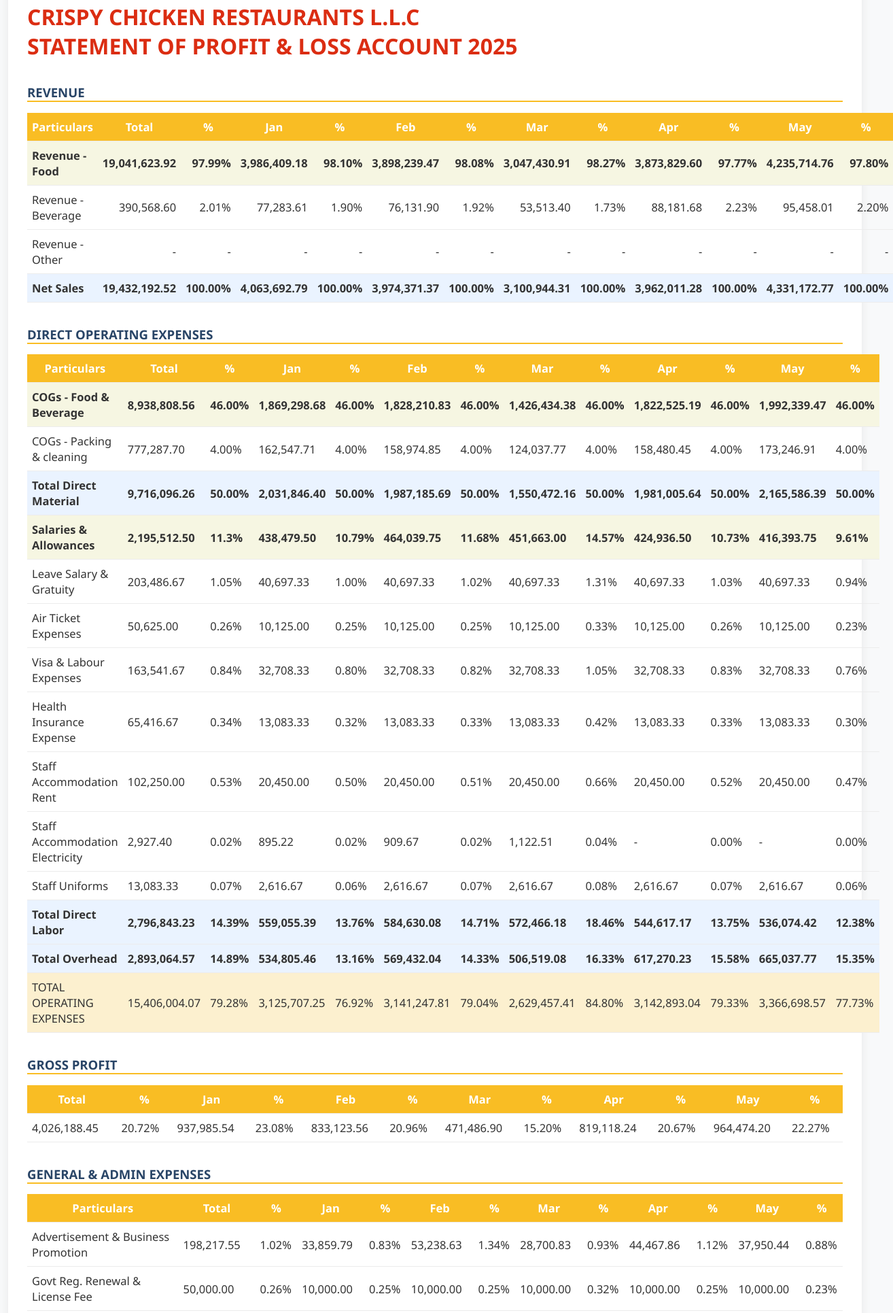
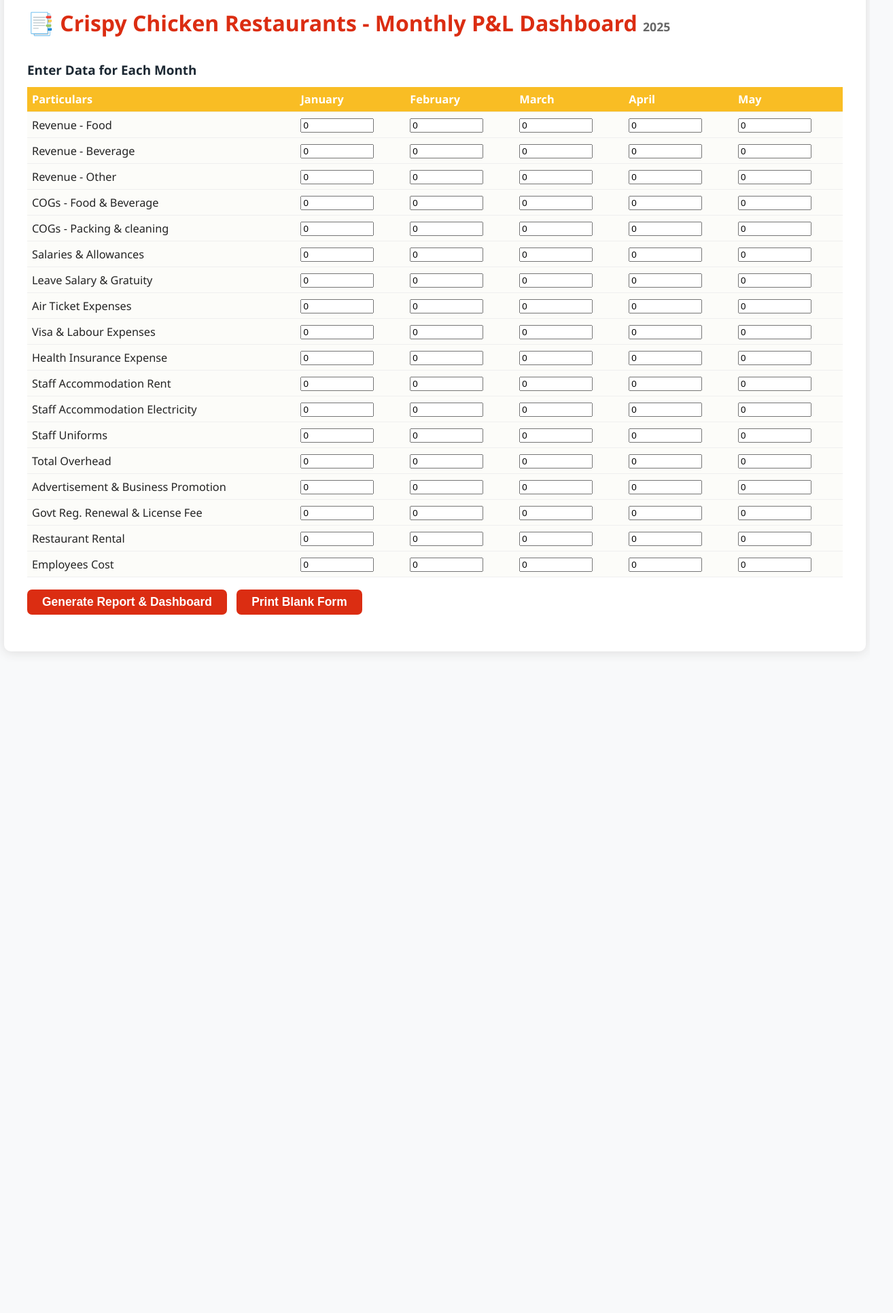
Before and after one commit to annmangune1997-byte/STATEMENT-OF-PROFIT-LOSS-ACCOUNT-2025, a plain HTML site: page index.html in a window 1280 px wide. Shown: the part 81-2012 px from the top of the page at 68% size, 1314 px wide, since content can reach past the window. After the commit the page ends 1077 px from the top, so only its background shows below. Drawn offline with Linux system fonts and the light colour scheme.

Commit message:
Update title and styles for P&L dashboard

```diff
--- a/index.html
+++ b/index.html
@@ -2,154 +2,184 @@
 <html lang="en">
 <head>
   <meta charset="UTF-8">
-  <title>CRISPY CHICKEN RESTAURANTS L.L.C - P&L Statement 2025</title>
+  <title>Crispy Chicken Restaurants - Monthly P&L Dashboard 2025</title>
   <meta name="viewport" content="width=device-width, initial-scale=1.0">
   <style>
-    body { font-family: 'Segoe UI', Arial, sans-serif; margin: 0; background: #f8f9fa; color: #333;}
-    .container { max-width: 1200px; margin: 35px auto; padding: 28px; background: #fff; border-radius: 8px; box-shadow: 0 2px 14px #e7e7e7;}
-    h1 { color: #db2d12; margin-bottom:14px; font-size:2em;}
-    h2 { border-bottom: 2px solid #f9bd24; color: #294567; margin-top:34px; font-size: 1.16em; }
-    table {border-collapse:collapse; width:100%; margin-bottom:24px;}
-    th, td {padding:9px 7px;border-bottom:1px solid #ececec; font-size:1.03em;}
-    th {background: #f9bd24; color: #fff;}
-    tr.section-title td {font-weight:bold;background: #f6f6e2;}
-    tr.total td {font-weight:bold; background: #eaf3ff;}
-    tr.highlight td {background: #fcf0cf;}
-    .number, .pct { text-align:right;}
-    .highlight-green {color: #228c22;}
-    .highlight-red {color: #bb2c1e;}
-    .footer {margin-top:34px;text-align:center;color:#db2d12;}
-    .notes {margin:20px 0; background:#eafbe9;color:#226d40;border-radius:8px;padding:14px;}
-    @media (max-width:900px){.container{padding:11px;}th,td{font-size:.98em;}}
-    @media (max-width:600px){table{font-size:0.92em;}.container{padding:4px;}}
+    body { font-family: 'Segoe UI', 'Roboto', Arial, sans-serif; margin: 0; background: #f8f9fa; color: #232323; }
+    .container { max-width: 1200px; margin: 38px auto; padding: 34px; background: #fff; border-radius: 10px; box-shadow: 0 2px 16px #dedede;}
+    h1 { color: #db2d12; margin-bottom: 18px;}
+    h2 { font-size: 1.18em; color: #1c2833; margin:24px 0 4px 0;}
+    .input-section { margin:35px 0 20px 0;}
+    .input-table {border-collapse:collapse;width:100%;margin-top:12px;}
+    .input-table th, .input-table td {padding:7px 7px;border-bottom:1px solid #efefef;font-size:1.02em;background:#fcfcf9;}
+    .input-table th {background: #f9bd24; color: #fff; text-align:left;}
+    .input-table input {width:100px;}
+    .btn-group {margin-top:18px;}
+    button { background:#db2d12; color:#fff; font-weight:700; padding:8px 22px; border-radius:7px; border:none; cursor:pointer; font-size:1.09em; margin-right:10px;}
+    button[disabled] {background:#eda899;}
+    .dashboard {background:#eaf3ff;border-radius:8px;padding:24px;margin-top:32px;}
+    .dashboard h2 {margin-top:0;}
+    .dashboard-table {border-collapse:collapse;width:100%;margin-bottom:22px;}
+    .dashboard-table th, .dashboard-table td {padding: 8px 7px; border-bottom:1px solid #ececec;}
+    .dashboard-table th {background: #f9bd24; color: #fff;}
+    .dashboard-table tr.total td {font-weight:bold;background: #fcf0cf;}
+    .dashboard-table tr.highlight td {background: #e8f2d1;font-weight:bold;}
+    .highlight-green {color:#228c22;font-weight:bold;}
+    .key-notes {margin:16px 0; padding:13px; background:#f6f7e8; color:#404120; border-radius:7px;}
+    @media (max-width:900px) {
+      .container{padding:9px;}
+      .input-table th,.input-table td,.dashboard-table th,.dashboard-table td{font-size:.97em;}
+    }
+    @media (max-width:600px) {
+      table, .dashboard-table {font-size:0.85em;}
+      .container{padding:2px;}
+    }
   </style>
+  <script>
+    // Default row config
+    const months = ["January","February","March","April","May"];
+    const categories = [
+      {label:"Revenue - Food", group:"revenue", default:[0,0,0,0,0]},
+      {label:"Revenue - Beverage", group:"revenue", default:[0,0,0,0,0]},
+      {label:"Revenue - Other", group:"revenue", default:[0,0,0,0,0]},
+      {label:"COGs - Food & Beverage", group:"direct", default:[0,0,0,0,0]},
+      {label:"COGs - Packing & cleaning", group:"direct", default:[0,0,0,0,0]},
+      {label:"Salaries & Allowances", group:"labor", default:[0,0,0,0,0]},
+      {label:"Leave Salary & Gratuity", group:"labor", default:[0,0,0,0,0]},
+      {label:"Air Ticket Expenses", group:"labor", default:[0,0,0,0,0]},
+      {label:"Visa & Labour Expenses", group:"labor", default:[0,0,0,0,0]},
+      {label:"Health Insurance Expense", group:"labor", default:[0,0,0,0,0]},
+      {label:"Staff Accommodation Rent", group:"labor", default:[0,0,0,0,0]},
+      {label:"Staff Accommodation Electricity", group:"labor", default:[0,0,0,0,0]},
+      {label:"Staff Uniforms", group:"labor", default:[0,0,0,0,0]},
+      {label:"Total Overhead", group:"overhead", default:[0,0,0,0,0]},
+      {label:"Advertisement & Business Promotion", group:"admin", default:[0,0,0,0,0]},
+      {label:"Govt Reg. Renewal & License Fee", group:"admin", default:[0,0,0,0,0]},
+      {label:"Restaurant Rental", group:"admin", default:[0,0,0,0,0]},
+      {label:"Employees Cost", group:"admin", default:[0,0,0,0,0]}
+    ];
+
+    function buildInputsTable() {
+      let header = `<tr><th>Particulars</th>${months.map(m=>`<th>${m}</th>`).join("")}</tr>`;
+      let body = categories.map((cat, idx) =>
+        `<tr>${'<td>'+cat.label+'</td>' +
+        months.map((m,midx)=>
+          `<td><input type="number" id="cell_${idx}_${midx}" value="${cat.default[midx]}" min="0" step="0.01"></td>`).join("")
+        }</tr>`
+      ).join("");
+      return `<table class="input-table">${header}${body}</table>`;
+    }
+
+    function extractValues() {
+      let data = {};
+      categories.forEach((cat, ci) => {
+        let vals = [];
+        for(let mi=0; mi<months.length; ++mi) {
+          let v = parseFloat(document.getElementById(`cell_${ci}_${mi}`).value) || 0;
+          vals.push(v);
+        }
+        data[cat.label]=vals;
+      });
+      return data;
+    }
+
+    function calcDashboard() {
+      let input = extractValues();
+      let out = {};
+      // Revenue: sum food+bev+other
+      out.netSales = months.map((_,i)=>
+        (input["Revenue - Food"][i] + input["Revenue - Beverage"][i] + input["Revenue - Other"][i])
+      );
+      let revTotal = out.netSales.reduce((a,b)=>a+b, 0);
+
+      out.directMaterial = months.map((_,i)=>
+        (input["COGs - Food & Beverage"][i] + input["COGs - Packing & cleaning"][i])
+      );
+      let directMaterialTotal = out.directMaterial.reduce((a,b)=>a+b,0);
+
+      out.directLabor = months.map((_,i)=>
+        (input["Salaries & Allowances"][i] + input["Leave Salary & Gratuity"][i] +
+         input["Air Ticket Expenses"][i] + input["Visa & Labour Expenses"][i] +
+         input["Health Insurance Expense"][i] + input["Staff Accommodation Rent"][i] +
+         input["Staff Accommodation Electricity"][i] + input["Staff Uniforms"][i])
+      );
+      let directLaborTotal = out.directLabor.reduce((a,b)=>a+b,0);
+
+      out.totalDirect = months.map((_,i)=>out.directMaterial[i]+out.directLabor[i]);
+      let totalDirectMaterialLabor = out.totalDirect.reduce((a,b)=>a+b,0);
+
+      out.overhead = input["Total Overhead"];
+      let overheadTotal = out.overhead.reduce((a,b)=>a+b,0);
+
+      out.operatingExpenses = months.map((_,i)=>out.totalDirect[i]+out.overhead[i]);
+      let operatingExpenseTotal = out.operatingExpenses.reduce((a,b)=>a+b,0);
+
+      out.grossProfit = months.map((_,i)=>out.netSales[i]-out.operatingExpenses[i]);
+      let grossProfitTotal = out.grossProfit.reduce((a,b)=>a+b,0);
+
+      out.admin = months.map((_,i)=>
+        (input["Advertisement & Business Promotion"][i] +
+         input["Govt Reg. Renewal & License Fee"][i] +
+         input["Restaurant Rental"][i] +
+         input["Employees Cost"][i])
+      );
+      let adminTotal = out.admin.reduce((a,b)=>a+b,0);
+
+      out.ebitda = months.map((_,i)=>out.grossProfit[i]-out.admin[i]);
+      let ebitdaTotal = out.ebitda.reduce((a,b)=>a+b,0);
+
+      // For notes, margins
+      let grossMargin = revTotal > 0 ? (grossProfitTotal/revTotal)*100 : 0;
+      let ebitdaMargin = revTotal > 0 ? (ebitdaTotal/revTotal)*100 : 0;
+
+      // output HTML table
+      let html = `<div class="dashboard">
+        <h2>Monthly P&amp;L Summary (2025)</h2>
+        <table class="dashboard-table">
+          <tr><th>Particulars</th><th>Total</th>${months.map(m=>`<th>${m}</th>`).join("")}</tr>
+          <tr class="total"><td>Net Sales</td><td>${revTotal.toLocaleString()}</td>${out.netSales.map(v=>`<td>${v.toLocaleString()}</td>`).join("")}</tr>
+          <tr><td>Total Direct Material</td><td>${directMaterialTotal.toLocaleString()}</td>${out.directMaterial.map(v=>`<td>${v.toLocaleString()}</td>`).join("")}</tr>
+          <tr><td>Total Direct Labor</td><td>${directLaborTotal.toLocaleString()}</td>${out.directLabor.map(v=>`<td>${v.toLocaleString()}</td>`).join("")}</tr>
+          <tr><td>Total Direct Material & Labor</td><td>${totalDirectMaterialLabor.toLocaleString()}</td>${out.totalDirect.map(v=>`<td>${v.toLocaleString()}</td>`).join("")}</tr>
+          <tr><td>Total Overhead</td><td>${overheadTotal.toLocaleString()}</td>${out.overhead.map(v=>`<td>${v.toLocaleString()}</td>`).join("")}</tr>
+          <tr class="highlight"><td>Total Operating Expenses</td><td>${operatingExpenseTotal.toLocaleString()}</td>${out.operatingExpenses.map(v=>`<td>${v.toLocaleString()}</td>`).join("")}</tr>
+          <tr><td colspan="7"></td></tr>
+          <tr class="highlight-green"><td>Gross Profit</td><td>${grossProfitTotal.toLocaleString()}</td>${out.grossProfit.map(v=>`<td>${v.toLocaleString()}</td>`).join("")}</tr>
+          <tr><td>Total Admin Expenses</td><td>${adminTotal.toLocaleString()}</td>${out.admin.map(v=>`<td>${v.toLocaleString()}</td>`).join("")}</tr>
+          <tr class="highlight-green"><td>EBITDA</td><td>${ebitdaTotal.toLocaleString()}</td>${out.ebitda.map(v=>`<td>${v.toLocaleString()}</td>`).join("")}</tr>
+        </table>
+        <div class="key-notes"><strong>Key Notes:</strong>
+          <ul>
+            <li>Gross Profit Margin (total): ${grossMargin.toFixed(2)}%</li>
+            <li>EBITDA Margin (total): ${ebitdaMargin.toFixed(2)}%</li>
+            <li>Quick snapshot for monthly/total profit and expense positions.</li>
+          </ul>
+        </div>
+        <button onclick="window.print()">Print Report</button>
+      </div>`;
+      document.getElementById("dashboard").innerHTML = html;
+    }
+
+    function init() {
+      document.getElementById("data_inputs").innerHTML = buildInputsTable();
+      document.getElementById("dashboard").innerHTML = "";
+    }
+  </script>
 </head>
-<body>
-<div class="container">
-  <h1>CRISPY CHICKEN RESTAURANTS L.L.C<br>STATEMENT OF PROFIT &amp; LOSS ACCOUNT 2025</h1>
-
-  <h2>REVENUE</h2>
-  <table>
-    <tr>
-      <th>Particulars</th><th>Total</th><th>%</th>
-      <th>Jan</th><th>%</th>
-      <th>Feb</th><th>%</th>
-      <th>Mar</th><th>%</th>
-      <th>Apr</th><th>%</th>
-      <th>May</th><th>%</th>
-    </tr>
-    <tr class="section-title"><td>Revenue - Food</td><td class="number">19,041,623.92</td><td class="pct">97.99%</td><td class="number">3,986,409.18</td><td class="pct">98.10%</td><td class="number">3,898,239.47</td><td class="pct">98.08%</td><td class="number">3,047,430.91</td><td class="pct">98.27%</td><td class="number">3,873,829.60</td><td class="pct">97.77%</td><td class="number">4,235,714.76</td><td class="pct">97.80%</td></tr>
-    <tr><td>Revenue - Beverage</td><td class="number">390,568.60</td><td class="pct">2.01%</td><td class="number">77,283.61</td><td class="pct">1.90%</td><td class="number">76,131.90</td><td class="pct">1.92%</td><td class="number">53,513.40</td><td class="pct">1.73%</td><td class="number">88,181.68</td><td class="pct">2.23%</td><td class="number">95,458.01</td><td class="pct">2.20%</td></tr>
-    <tr><td>Revenue - Other</td><td class="number">-</td><td class="pct">-</td><td class="number">-</td><td class="pct">-</td><td class="number">-</td><td class="pct">-</td><td class="number">-</td><td class="pct">-</td><td class="number">-</td><td class="pct">-</td><td class="number">-</td><td class="pct">-</td></tr>
-    <tr class="total"><td>Net Sales</td><td class="number">19,432,192.52</td><td class="pct">100.00%</td><td class="number">4,063,692.79</td><td class="pct">100.00%</td><td class="number">3,974,371.37</td><td class="pct">100.00%</td><td class="number">3,100,944.31</td><td class="pct">100.00%</td><td class="number">3,962,011.28</td><td class="pct">100.00%</td><td class="number">4,331,172.77</td><td class="pct">100.00%</td></tr>
-  </table>
-
-  <h2>DIRECT OPERATING EXPENSES</h2>
-  <table>
-    <tr>
-      <th>Particulars</th><th>Total</th><th>%</th>
-      <th>Jan</th><th>%</th>
-      <th>Feb</th><th>%</th>
-      <th>Mar</th><th>%</th><th>Apr</th><th>%</th>
-      <th>May</th><th>%</th>
-    </tr>
-    <!-- Direct Material -->
-    <tr class="section-title"><td>COGs - Food &amp; Beverage</td><td>8,938,808.56</td><td>46.00%</td><td>1,869,298.68</td><td>46.00%</td><td>1,828,210.83</td><td>46.00%</td><td>1,426,434.38</td><td>46.00%</td><td>1,822,525.19</td><td>46.00%</td><td>1,992,339.47</td><td>46.00%</td></tr>
-    <tr><td>COGs - Packing &amp; cleaning</td><td>777,287.70</td><td>4.00%</td><td>162,547.71</td><td>4.00%</td><td>158,974.85</td><td>4.00%</td><td>124,037.77</td><td>4.00%</td><td>158,480.45</td><td>4.00%</td><td>173,246.91</td><td>4.00%</td></tr>
-    <tr class="total"><td>Total Direct Material</td><td>9,716,096.26</td><td>50.00%</td><td>2,031,846.40</td><td>50.00%</td><td>1,987,185.69</td><td>50.00%</td><td>1,550,472.16</td><td>50.00%</td><td>1,981,005.64</td><td>50.00%</td><td>2,165,586.39</td><td>50.00%</td></tr>
-    <!-- Direct Labor -->
-    <tr class="section-title"><td>Salaries &amp; Allowances</td><td>2,195,512.50</td><td>11.3%</td><td>438,479.50</td><td>10.79%</td><td>464,039.75</td><td>11.68%</td><td>451,663.00</td><td>14.57%</td><td>424,936.50</td><td>10.73%</td><td>416,393.75</td><td>9.61%</td></tr>
-    <tr><td>Leave Salary &amp; Gratuity</td><td>203,486.67</td><td>1.05%</td><td>40,697.33</td><td>1.00%</td><td>40,697.33</td><td>1.02%</td><td>40,697.33</td><td>1.31%</td><td>40,697.33</td><td>1.03%</td><td>40,697.33</td><td>0.94%</td></tr>
-    <tr><td>Air Ticket Expenses</td><td>50,625.00</td><td>0.26%</td><td>10,125.00</td><td>0.25%</td><td>10,125.00</td><td>0.25%</td><td>10,125.00</td><td>0.33%</td><td>10,125.00</td><td>0.26%</td><td>10,125.00</td><td>0.23%</td></tr>
-    <tr><td>Visa &amp; Labour Expenses</td><td>163,541.67</td><td>0.84%</td><td>32,708.33</td><td>0.80%</td><td>32,708.33</td><td>0.82%</td><td>32,708.33</td><td>1.05%</td><td>32,708.33</td><td>0.83%</td><td>32,708.33</td><td>0.76%</td></tr>
-    <tr><td>Health Insurance Expense</td><td>65,416.67</td><td>0.34%</td><td>13,083.33</td><td>0.32%</td><td>13,083.33</td><td>0.33%</td><td>13,083.33</td><td>0.42%</td><td>13,083.33</td><td>0.33%</td><td>13,083.33</td><td>0.30%</td></tr>
-    <tr><td>Staff Accommodation Rent</td><td>102,250.00</td><td>0.53%</td><td>20,450.00</td><td>0.50%</td><td>20,450.00</td><td>0.51%</td><td>20,450.00</td><td>0.66%</td><td>20,450.00</td><td>0.52%</td><td>20,450.00</td><td>0.47%</td></tr>
-    <tr><td>Staff Accommodation Electricity</td><td>2,927.40</td><td>0.02%</td><td>895.22</td><td>0.02%</td><td>909.67</td><td>0.02%</td><td>1,122.51</td><td>0.04%</td><td>-</td><td>0.00%</td><td>-</td><td>0.00%</td></tr>
-    <tr><td>Staff Uniforms</td><td>13,083.33</td><td>0.07%</td><td>2,616.67</td><td>0.06%</td><td>2,616.67</td><td>0.07%</td><td>2,616.67</td><td>0.08%</td><td>2,616.67</td><td>0.07%</td><td>2,616.67</td><td>0.06%</td></tr>
-    <tr class="total"><td>Total Direct Labor</td><td>2,796,843.23</td><td>14.39%</td><td>559,055.39</td><td>13.76%</td><td>584,630.08</td><td>14.71%</td><td>572,466.18</td><td>18.46%</td><td>544,617.17</td><td>13.75%</td><td>536,074.42</td><td>12.38%</td></tr>
-    <!-- Overheads -->
-    <tr class="total"><td>Total Overhead</td><td>2,893,064.57</td><td>14.89%</td><td>534,805.46</td><td>13.16%</td><td>569,432.04</td><td>14.33%</td><td>506,519.08</td><td>16.33%</td><td>617,270.23</td><td>15.58%</td><td>665,037.77</td><td>15.35%</td></tr>
-    <tr class="highlight"><td>TOTAL OPERATING EXPENSES</td><td>15,406,004.07</td><td>79.28%</td><td>3,125,707.25</td><td>76.92%</td><td>3,141,247.81</td><td>79.04%</td><td>2,629,457.41</td><td>84.80%</td><td>3,142,893.04</td><td>79.33%</td><td>3,366,698.57</td><td>77.73%</td></tr>
-  </table>
-
-  <h2>GROSS PROFIT</h2>
-  <table>
-    <tr>
-      <th>Total</th><th>%</th>
-      <th>Jan</th><th>%</th>
-      <th>Feb</th><th>%</th>
-      <th>Mar</th><th>%</th>
-      <th>Apr</th><th>%</th>
-      <th>May</th><th>%</th>
-    </tr>
-    <tr>
-      <td>4,026,188.45</td><td>20.72%</td>
-      <td>937,985.54</td><td>23.08%</td>
-      <td>833,123.56</td><td>20.96%</td>
-      <td>471,486.90</td><td>15.20%</td>
-      <td>819,118.24</td><td>20.67%</td>
-      <td>964,474.20</td><td>22.27%</td>
-    </tr>
-  </table>
-
-  <h2>GENERAL & ADMIN EXPENSES</h2>
-  <table>
-    <tr>
-      <th>Particulars</th><th>Total</th><th>%</th>
-      <th>Jan</th><th>%</th>
-      <th>Feb</th><th>%</th>
-      <th>Mar</th><th>%</th>
-      <th>Apr</th><th>%</th>
-      <th>May</th><th>%</th>
-    </tr>
-    <tr><td>Advertisement &amp; Business Promotion</td><td>198,217.55</td><td>1.02%</td><td>33,859.79</td><td>0.83%</td><td>53,238.63</td><td>1.34%</td><td>28,700.83</td><td>0.93%</td><td>44,467.86</td><td>1.12%</td><td>37,950.44</td><td>0.88%</td></tr>
-    <tr><td>Govt Reg. Renewal &amp; License Fee</td><td>50,000.00</td><td>0.26%</td><td>10,000.00</td><td>0.25%</td><td>10,000.00</td><td>0.25%</td><td>10,000.00</td><td>0.32%</td><td>10,000.00</td><td>0.25%</td><td>10,000.00</td><td>0.23%</td></tr>
-    <tr><td>Restaurant Rental</td><td>910,000.00</td><td>4.68%</td><td>182,000.00</td><td>4.48%</td><td>182,000.00</td><td>4.58%</td><td>182,000.00</td><td>5.87%</td><td>182,000.00</td><td>4.59%</td><td>182,000.00</td><td>4.20%</td></tr>
-    <tr><td>Employees Cost</td><td>186,321.50</td><td>0.96%</td><td>30,758.50</td><td>0.76%</td><td>36,948.50</td><td>0.93%</td><td>38,428.50</td><td>1.24%</td><td>41,187.50</td><td>1.04%</td><td>38,998.50</td><td>0.90%</td></tr>
-    <tr class="total"><td>TOTAL FIXED EXPENSES</td><td>1,344,539.05</td><td>6.92%</td><td>256,618.29</td><td>6.31%</td><td>282,187.13</td><td>7.10%</td><td>259,129.33</td><td>8.36%</td><td>277,655.36</td><td>7.01%</td><td>268,948.94</td><td>6.21%</td></tr>
-  </table>
-
-  <h2>EBITDA / NET PROFIT & LOSS</h2>
-  <table>
-    <tr>
-      <th>Total</th><th>%</th>
-      <th>Jan</th><th>%</th>
-      <th>Feb</th><th>%</th>
-      <th>Mar</th><th>%</th>
-      <th>Apr</th><th>%</th>
-      <th>May</th><th>%</th>
-    </tr>
-    <tr>
-      <td>2,681,649.40</td><td>13.80%</td>
-      <td>681,367.25</td><td>16.77%</td>
-      <td>550,936.43</td><td>13.86%</td>
-      <td>212,357.57</td><td>6.85%</td>
-      <td>541,462.88</td><td>13.67%</td>
-      <td>695,525.26</td><td>16.06%</td>
-    </tr>
-  </table>
-
-  <h2>DAILY SALES, BREAK-EVEN & PROFIT/LOSS</h2>
-  <table>
-    <tr>
-      <th>Type</th><th>Total</th><th>Jan</th><th>Feb</th><th>Mar</th><th>Apr</th><th>May</th>
-    </tr>
-    <tr><td>Daily Average Sales (A)</td><td>160,596.63</td><td>131,086.86</td><td>141,941.83</td><td>100,030.46</td><td>132,067.04</td><td>139,715.25</td></tr>
-    <tr><td>Daily Break-even Point (B)</td><td>138,434.24</td><td>109,107.28</td><td>122,265.53</td><td>93,180.22</td><td>114,018.28</td><td>117,278.95</td></tr>
-    <tr class="highlight-green"><td>Daily P&L Position (A-B)</td><td>22,162.39</td><td>21,979.59</td><td>19,676.30</td><td>6,850.24</td><td>18,048.76</td><td>22,436.30</td></tr>
-  </table>
-
-  <div class="notes">
-    <strong>Key Notes:</strong>
-    <ul>
-      <li>Revenue is food-dominated, with beverages at ~2%.</li>
-      <li>Operating expenses, direct materials, labor, and overhead tracked monthly (+% of net sales).</li>
-      <li>Monthly gross profit and daily break-even/profit position included for management review.</li>
-      <li>EBITDA is positive across periods; daily profit consistently above break-even in all months.</li>
-      <li>Prepared for board, financial management, and operational analysis.</li>
-    </ul>
+<body onload="init()">
+  <div class="container">
+    <h1>📑 Crispy Chicken Restaurants - Monthly P&amp;L Dashboard <span style="font-size:0.55em;color:#666;">2025</span></h1>
+    <div class="input-section">
+      <h2>Enter Data for Each Month</h2>
+      <form onsubmit="event.preventDefault(); calcDashboard();">
+        <div id="data_inputs"></div>
+        <div class="btn-group">
+          <button type="submit">Generate Report & Dashboard</button>
+          <button type="button" onclick="window.print()">Print Blank Form</button>
+        </div>
+      </form>
+    </div>
+    <div id="dashboard"></div>
   </div>
-  <div class="footer">Financial Statement for Executive Review — Export to PDF, Excel, or CSV available via dashboard tools.</div>
-</div>
 </body>
 </html>
```
